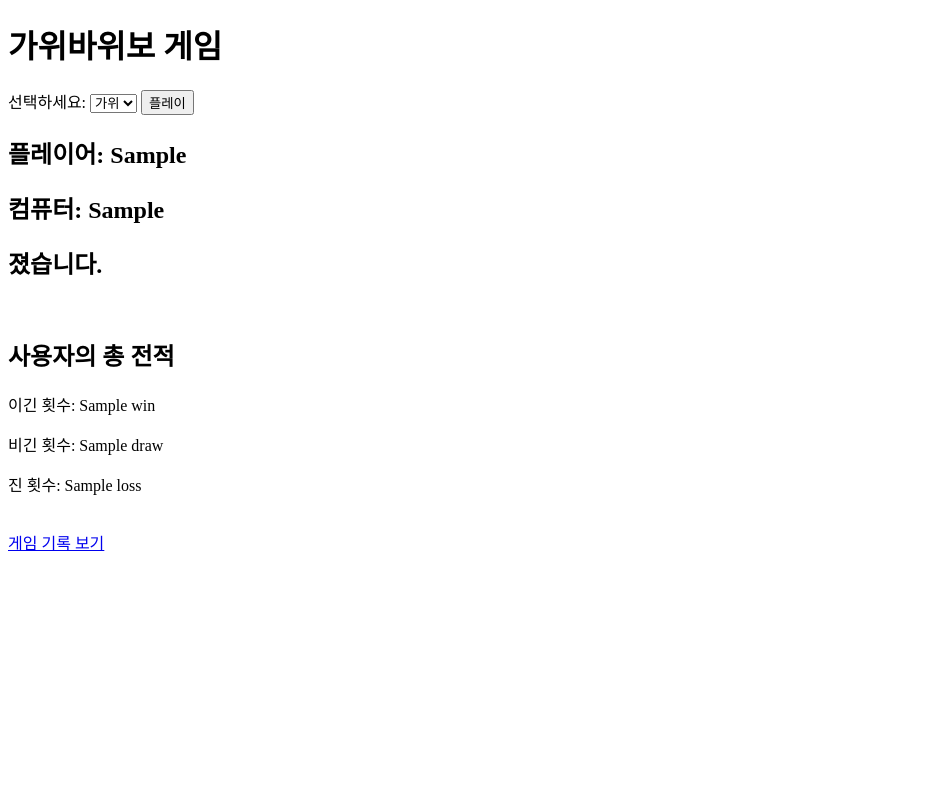
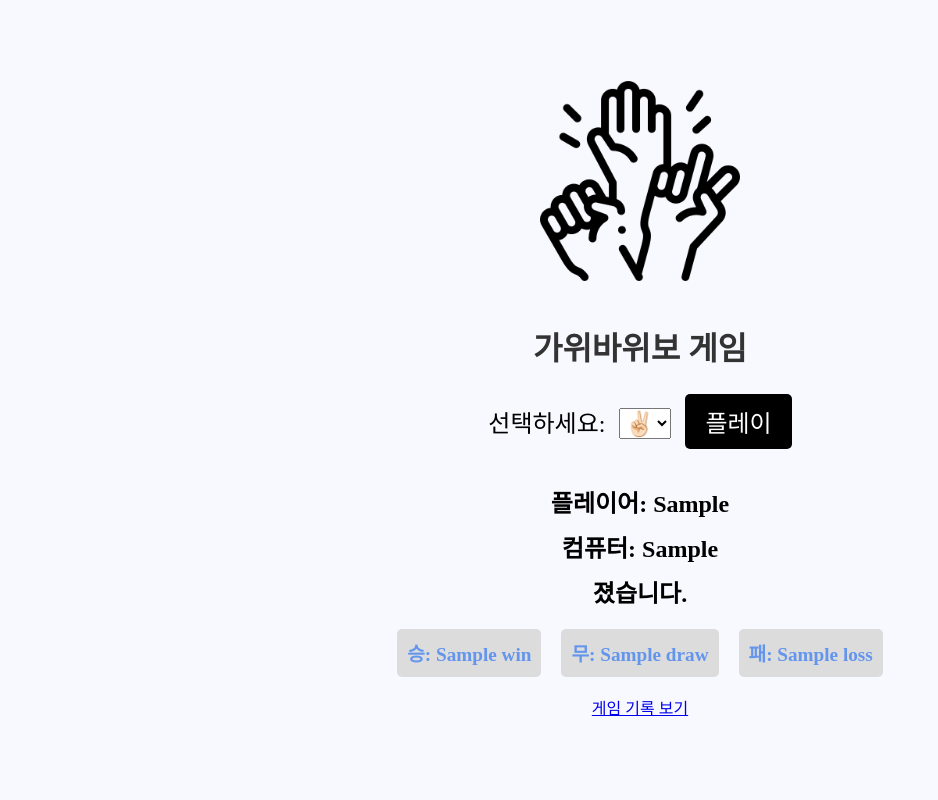
Before and after one commit to yunlowell/chick, a Flask app: template templates/rsp_game.html in a window 1280 px wide. Shown: the whole page, without its empty margins (0-938 px from the left). Run offline with Flask 3, Linux system fonts and the light colour scheme; the template is opened without the code that fills it: most values are stand-ins (such as "Sample title", 1, 10 or a date in 2020).

Commit message:
최종본

```diff
--- a/templates/rsp_game.html
+++ b/templates/rsp_game.html
@@ -4,21 +4,89 @@
     <meta charset="UTF-8">
     <meta name="viewport" content="width=device-width, initial-scale=1.0">
     <title>가위바위보 게임</title>
+        <style>
+        body {
+            text-align: center;
+            background-color: ghostwhite;
+            margin: 0;
+            padding: 0;
+            display: flex;
+            flex-direction: column;
+            align-items: center;
+            justify-content: center;
+            height: 100vh;
+        }
+
+        h1 {
+            color: #333;
+            margin-bottom: 20px;
+        }
+
+        form {
+            margin-bottom: 20px;
+        }
+
+        label, select, button {
+            font-size: 1.5em;
+            margin: 5px;
+        }
+
+        button {
+            padding: 10px 20px;
+            background-color: black;
+            color: white;
+            border: none;
+            border-radius: 5px;
+        }
+
+        button:hover {
+            background-color: #333333;
+        }
+
+        h2 {
+            margin: 10px 0;
+        }
+
+        .score-board {
+            display: flex;
+            justify-content: center;
+            margin-top: 20px;
+        }
+
+        .score {
+            margin: 0 10px;
+            font-size: 1.2em;
+            font-weight: bold;
+            color: cornflowerblue;
+            padding: 10px;
+            background-color: gainsboro;
+            border-radius: 5px;
+        }
+
+        img {
+            width: 200px;
+            height: auto;
+            margin-bottom: 20px;
+        }
+    </style>
 </head>
 <body>
+    <img src="static/rockscissorspaper.png">
     <h1>가위바위보 게임</h1>
 
     <form action="/play" method="post">
         <label for="choice">선택하세요:</label>
         <select id="choice" name="choice">
-            <option value="가위">가위</option>
-            <option value="바위">바위</option>
-            <option value="보">보</option>
+            <option value="가위">✌🏻</option>
+            <option value="바위">✊🏻</option>
+            <option value="보">🖐🏻</option>
         </select>
         <button type="submit">플레이</button>
     </form>
 
+
     {% if data %}
+        <div class="results">
             <h2>플레이어: {{ data.player_choice }}</h2>
             <h2>컴퓨터: {{ data.computer_choice }}</h2>
 
@@ -30,11 +98,13 @@
                 <h2>졌습니다.</h2>
             {% endif %}
 
-        <br>
-        <h2>사용자의 총 전적</h2>
-        <p>이긴 횟수: {{ data.win }}</p>
-        <p>비긴 횟수: {{ data.draw }}</p>
-        <p>진 횟수: {{ data.loss }}</p>
+            <div class="score-board">
+                <div class="score">승: {{ data.win }}</div>
+                <div class="score">무: {{ data.draw }}</div>
+                <div class="score">패: {{ data.loss }}</div>
+            </div>
+        </div>
+
     {% endif %}
 
     <br>
```
Also changed, not shown: templates/history.html (+27 -0 lines), database.db, static/rockscissorspaper.png (added). Lines whose indentation alone changed are shown as unchanged.
